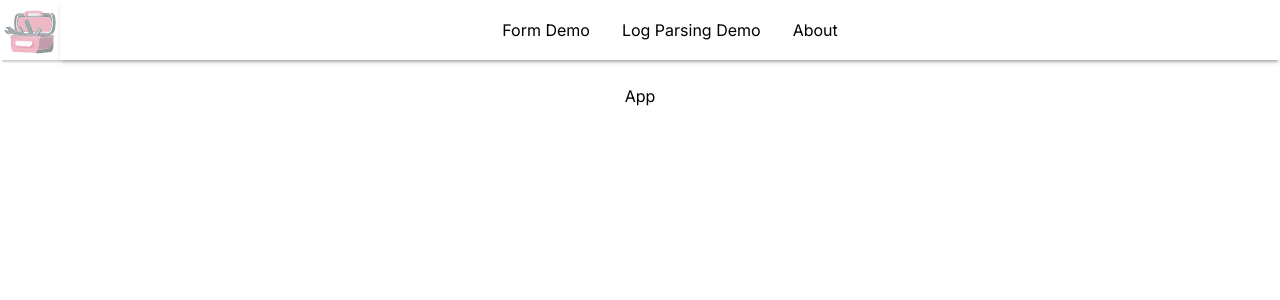
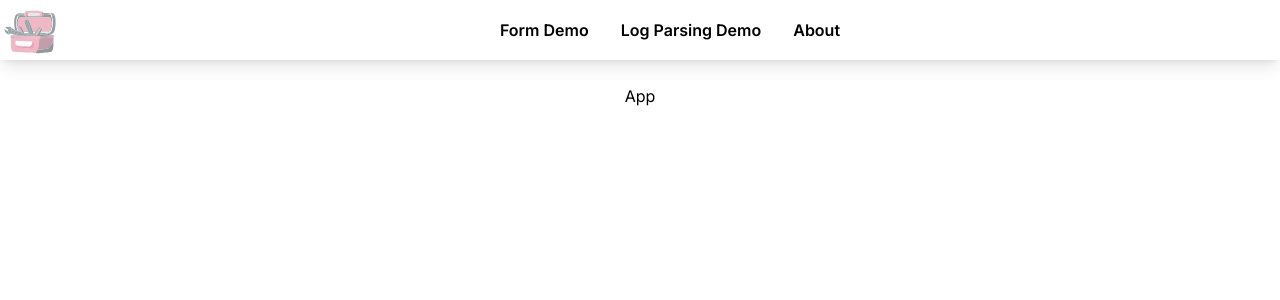
Before and after one commit to jericho1ne/react-sandbox, a Next.js app: page / in a window 1280 px wide. Shown: the top 300 px of the page. Built offline with nearby package versions, Linux system fonts and the light colour scheme.

Commit message:
fix(build): eslint rules

```diff
--- a/src/app/layout.tsx
+++ b/src/app/layout.tsx
@@ -10,7 +10,7 @@ const inter = Inter({
   variable: "--font-inter",
   subsets: ["latin"],
   display: "swap",
-});
+})
 
 export const metadata: Metadata = {
   title: "React Sandbox",
@@ -20,7 +20,7 @@ export const metadata: Metadata = {
 export default function RootLayout({
   children,
 }: Readonly<{
-  children: React.ReactNode
+  children: React.ReactNode,
 }>) {
   return (
     <html lang="en" className={inter.variable}>
--- a/src/components/Navbar.scss
+++ b/src/components/Navbar.scss
@@ -1,5 +1,4 @@
 .navbar {
-  box-shadow: 0 4px 2px -2px rgba(0, 0, 0, 0.2);
   display: flex;
   flex-direction: row;
 
--- a/src/components/Navbar.tsx
+++ b/src/components/Navbar.tsx
@@ -1,10 +1,11 @@
 import Image from "next/image"
+import Link from "next/link"
 
 import './Navbar.scss'
 
 const Navbar = () => {
   return (
-    <nav className="navbar">
+    <nav className="navbar shadow shadow-lg shadow-inner">
       <div className="navbar-left shrink-0">
         <a href="/" className="logo">
           <Image
@@ -17,16 +18,16 @@ const Navbar = () => {
           />
         </a>
       </div>
-      <div className="navbar-right  shadow shadow-md shadow-inner">
-        <ul className="nav-links">
+      <div className="navbar-right">
+        <ul className="nav-links font-semibold">
           <li>
-            <a href="/form-demo">Form Demo</a>
+            <Link href="/form-demo">Form Demo</Link>
           </li>
           <li>
-            <a href="/log-parser">Log Parsing Demo</a>
+            <Link href="/log-parser">Log Parsing Demo</Link>
           </li>
           <li>
-            <a href="/about">About</a>
+            <Link href="/about">About</Link>
           </li>
         </ul>
       </div>
```
Also changed, not shown: .eslintrc.json.
